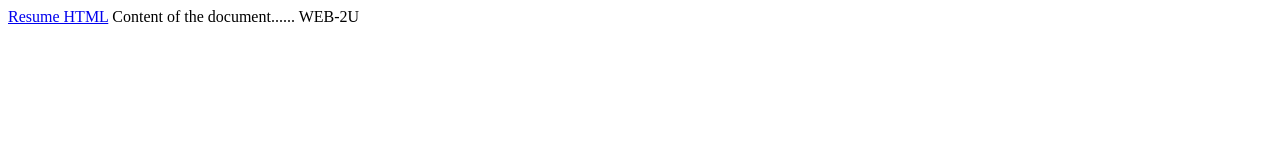
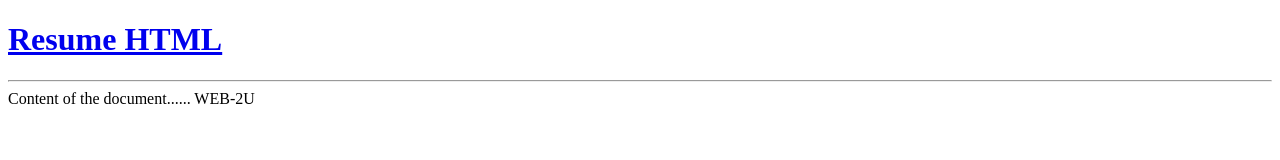
Before and after one commit to web2uSites/web-2u, a plain HTML site: page index.html in a window 1280 px wide. Drawn offline with Linux system fonts and the light colour scheme.

Commit message:
sceletion of site

```diff
--- a/index.html
+++ b/index.html
@@ -6,7 +6,8 @@
 </head>
 
 <body>
-<a href="resume.html" target="_blank">Resume HTML</a>
+<h1><a href="resume.html" target="_blank">Resume HTML</a></h1>
+<hr>
 Content of the document...... WEB-2U
 </body>
 
```
Also changed, not shown: static/files/Untitleddocument.html (renamed from resumeallformats/Untitleddocument.html), 12 other files.
